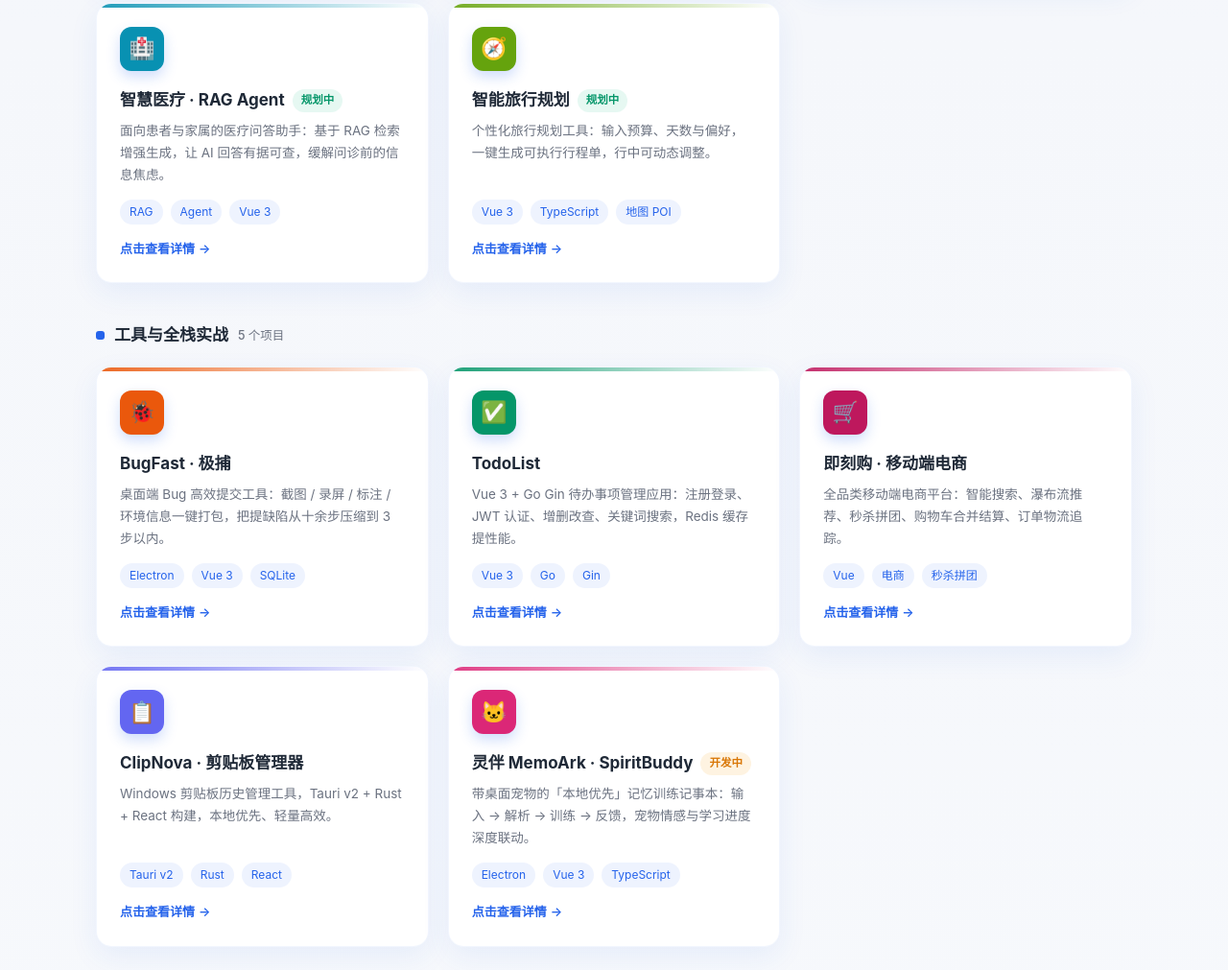
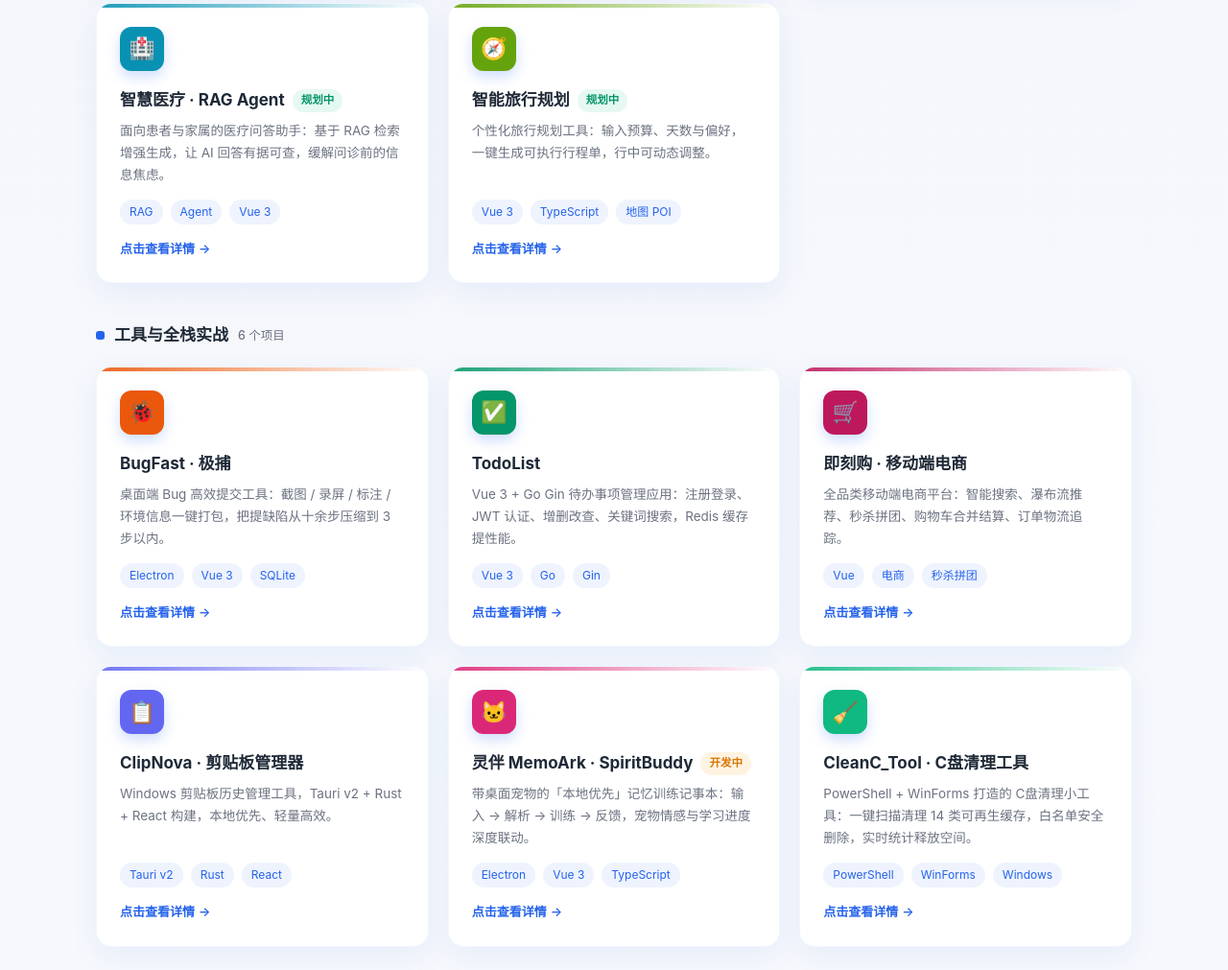
Before and after one commit to love793/portfolio, a plain HTML site: page index.html in a window 1280 px wide. Shown: the part 1489-2500 px from the top of the page at 96% size. Drawn offline with Linux system fonts and the light colour scheme.

Commit message:
feat: add CleanC_Tool (C盘清理工具) project card with screenshot

```diff
--- a/index.html
+++ b/index.html
@@ -711,6 +711,22 @@ var GROUPS = [
           { thumb: "灵伴/_opt/8c779587-0ec0-456c-b698-c11f09f102f4.thumb.jpg", full: "灵伴/_opt/8c779587-0ec0-456c-b698-c11f09f102f4.full.jpg" },
           { thumb: "灵伴/_opt/fd970860-1484-428a-99c5-f1c4e0f5f652.thumb.jpg", full: "灵伴/_opt/fd970860-1484-428a-99c5-f1c4e0f5f652.full.jpg" }
         ]
+      },
+      {
+        icon: "🧹", color: "#10b981",
+        name: "CleanC_Tool · C盘清理工具",
+        role: "工具开发 · Windows 桌面应用",
+        desc: "PowerShell + WinForms 打造的 C盘清理小工具：一键扫描清理 14 类可再生缓存，白名单安全删除，实时统计释放空间。",
+        tags: ["PowerShell", "WinForms", "Windows", "系统工具"],
+        highlights: [
+          "图形化一键清理：WinForms 原生界面，勾选清理项后一键释放空间，实时输出操作日志",
+          "安全白名单机制：只清理可自动重建的缓存，绝不触碰个人文件与已安装软件",
+          "C盘空间可视化：总容量 / 已用 / 剩余进度条直观展示，清理效果一目了然",
+          "覆盖 14 类缓存：系统临时文件、Windows 更新缓存、Chrome / Edge 浏览器缓存、npm、JetBrains IDE 等开发缓存",
+          "零依赖免安装：PowerShell 原生脚本运行，无需安装安全管家类全家桶"
+        ],
+        link: "https://gitcode.com/weixin_62355943/CleanC_Tool", linkText: "查看仓库",
+        shots: [{ thumb: "CleanC_Tool/_opt/c5c718f600847f825d71095db1ffd98e.thumb.jpg", full: "CleanC_Tool/_opt/c5c718f600847f825d71095db1ffd98e.full.jpg" }]
       }
     ]
   },
```
Also changed, not shown: CleanC_Tool/_opt/c5c718f600847f825d71095db1ffd98e.full.jpg (added), CleanC_Tool/_opt/c5c718f600847f825d71095db1ffd98e.thumb.jpg (added), CleanC_Tool/c5c718f600847f825d71095db1ffd98e.png (added).
